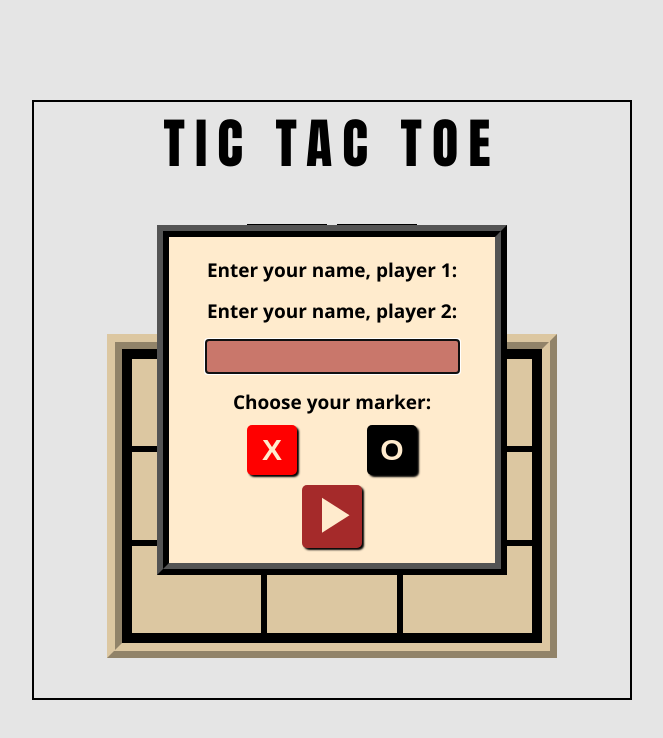
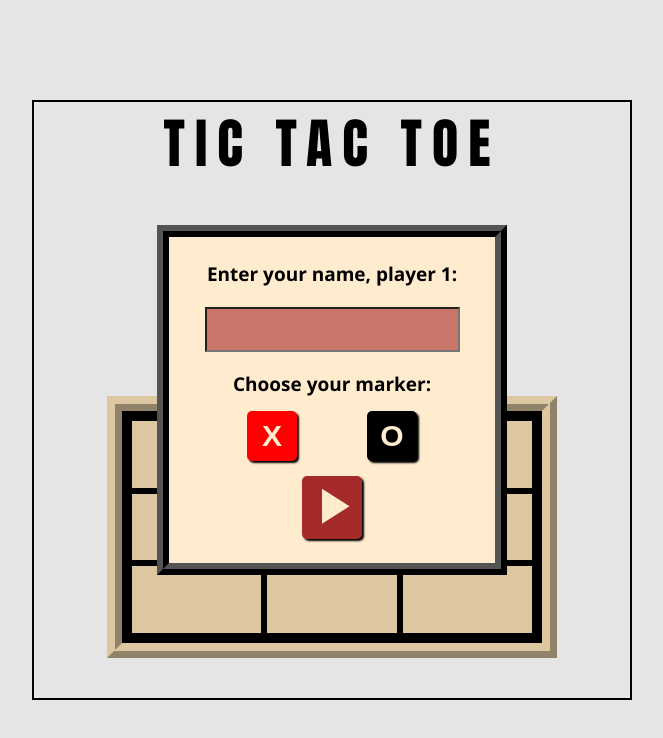
Before and after one commit to tostimontes/tic-tac-toe, a plain HTML site: page index.html in a window 1280 px wide. Shown: the whole page, without its empty margins (308-971 px from the left). Drawn offline with Linux system fonts and the light colour scheme.

Commit message:
feat: player creation via form

```diff
--- a/script.js
+++ b/script.js
@@ -2,6 +2,202 @@
 
 const gameLogic = (function () {
   let player1turn = true;
+  const gameStart = document.addEventListener("DOMContentLoaded", function () {
+    const body = document.querySelector("body");
+    const mainDiv = gameUI.createDOMElement("div", { class: "main" });
+    const gameTitle = gameUI.createDOMElement(
+      "h1",
+      { id: "title" },
+      "TIC TAC TOE"
+    );
+    const roundCounter = gameUI.createDOMElement("div", {
+      id: "round_counter",
+    });
+    const scoreboard = gameUI.createDOMElement("div", { id: "scoreboard" });
+    const player1score = gameUI.createDOMElement("div", {
+      id: "player1score",
+      class: "score_display",
+    });
+    const player2score = gameUI.createDOMElement("div", {
+      id: "player2score",
+      class: "score_display",
+    });
+    const gameboardDisplay = gameUI.createDOMElement("div", {
+      id: "gameboardDisplay",
+    });
+    const a1cell = gameUI.createDOMElement("div", {
+      id: "a1",
+      class: "grid_cell",
+    });
+    const b1cell = gameUI.createDOMElement("div", {
+      id: "b1",
+      class: "grid_cell",
+    });
+    const c1cell = gameUI.createDOMElement("div", {
+      id: "c1",
+      class: "grid_cell",
+    });
+    const a2cell = gameUI.createDOMElement("div", {
+      id: "a2",
+      class: "grid_cell",
+    });
+    const b2cell = gameUI.createDOMElement("div", {
+      id: "b2",
+      class: "grid_cell",
+    });
+    const c2cell = gameUI.createDOMElement("div", {
+      id: "c2",
+      class: "grid_cell",
+    });
+    const a3cell = gameUI.createDOMElement("div", {
+      id: "a3",
+      class: "grid_cell",
+    });
+    const b3cell = gameUI.createDOMElement("div", {
+      id: "b3",
+      class: "grid_cell",
+    });
+    const c3cell = gameUI.createDOMElement("div", {
+      id: "c3",
+      class: "grid_cell",
+    });
+    const turnDisplay = gameUI.createDOMElement("div", {
+      id: "turn_display",
+    });
+    const playerDialog = gameUI.createDOMElement("dialog", {
+      id: "player_dialog",
+    });
+    const dialogForm = gameUI.createDOMElement("form");
+    const chooseName1 = gameUI.createDOMElement(
+      "p",
+      { id: "choose_name_1" },
+      "Enter your name, player 1:"
+    );
+    const chooseName2 = gameUI.createDOMElement(
+      "p",
+      { id: "choose_name_2" },
+      "Enter your name, player 2:"
+    );
+    chooseName1.setAttribute("required", "");
+    chooseName2.setAttribute("required", "");
+    const nameInput = gameUI.createDOMElement("input", { type: "text", id: "name_input" });
+    const markerDiv = gameUI.createDOMElement("div", {
+      id: "marker_selection",
+    });
+    const markerP = gameUI.createDOMElement("p", {}, "Choose your marker: ");
+    function handleClick(e) {
+      e.preventDefault();
+      oOption.classList.add("selected_marker");
+      xOption.classList.remove("selected_marker");
+    }
+    function disableMarker(e) {
+      e.preventDefault();
+      alert("Your marker is already chosen");
+    }
+    const xOption = gameUI.createDOMElement(
+      "button",
+      { id: "X", class: "marker_button" },
+      "X"
+    );
+    xOption.addEventListener("click", handleClick);
+    const oOption = gameUI.createDOMElement(
+      "button",
+      { id: "O", class: "marker_button" },
+      "O"
+    );
+    oOption.addEventListener("click", handleClick);
+    const playButton = gameUI.createDOMElement("button", {
+      id: "play_button",
+      title: "Play!",
+    });
+    playButton.innerHTML =
+      '<svg xmlns="http://www.w3.org/2000/svg" viewBox="0 0 24 24"><title>play</title><path d="M8,5.14V19.14L19,12.14L8,5.14Z" /></svg>';
+    markerDiv.append(xOption, oOption);
+    dialogForm.append(
+      chooseName1,
+      chooseName2,
+      nameInput,
+      markerP,
+      markerDiv,
+      playButton
+    );
+    playerDialog.append(dialogForm);
+    scoreboard.append(player1score, player2score);
+    gameboardDisplay.append(
+      a1cell,
+      a2cell,
+      a3cell,
+      b1cell,
+      b2cell,
+      b3cell,
+      c1cell,
+      c2cell,
+      c3cell
+    );
+    roundCounter.textContent = `Round: ${gameLogic.round}`;
+
+    mainDiv.append(
+      gameTitle,
+      roundCounter,
+      scoreboard,
+      gameboardDisplay,
+      turnDisplay
+    );
+
+    body.append(playerDialog, mainDiv);
+
+    // PLAYER CREATION BEGINS
+    playerDialog.showModal();
+    function form1Or2Display() {
+      return player1turn
+        ? ((chooseName2.style.display = "none"),
+          (chooseName1.style.display = "block"))
+        : ((chooseName2.style.display = "block"),
+          (chooseName1.style.display = "none"));
+    }
+    form1Or2Display();
+    playButton.addEventListener("click", (e) => {
+      e.preventDefault();
+      if (nameInput.value === "") {
+        alert("Please choose a name");
+      } else if (
+        !xOption.classList.contains("selected_marker") &&
+        !oOption.classList.contains("selected_marker")
+      ) {
+        alert("Please choose a marker");
+      }
+      const selectedMarker = playerDialog.querySelector(".selected_marker");
+      if (player1turn) {
+        const player1 = createPlayer(nameInput.value, selectedMarker.id);
+        xOption.removeEventListener("click", handleClick);
+        oOption.removeEventListener("click", handleClick);
+        xOption.classList.contains("selected_marker")
+          ? (oOption.classList.add("selected_marker"),
+            xOption.classList.remove("selected_marker"))
+          : (xOption.classList.add("selected_marker"),
+            oOption.classList.remove("selected_marker"));
+        xOption.addEventListener("click", disableMarker);
+        oOption.addEventListener("click", disableMarker);
+        player1score.textContent = player1.score;
+        player1turn = false;
+        nameInput.value = "";
+        console.log(player1);
+        form1Or2Display();
+      } else {
+        const player2 = createPlayer(nameInput.value, selectedMarker.id);
+        player2score.textContent = player2.score;
+        player1turn = true;
+        xOption.addEventListener("click", handleClick);
+        oOption.addEventListener("click", handleClick);
+        xOption.removeEventListener("click", disableMarker);
+        oOption.removeEventListener("click", disableMarker);
+        playerDialog.close();
+        console.log(player2);
+        alert("START!");
+      }
+    });
+  });
+
   return {
     round: 1,
     resetScoreboard: function () {
@@ -104,84 +300,11 @@ const gameUI = (function UIsetter() {
 
 // const player1 = askForPlayerInfo();
 // const player2 = askForPlayerInfo();
-let player1 = createPlayer("Aitor", "X");
-let player2 = createPlayer("Matxin", "O");
+// let player1 = createPlayer("Aitor", "X");
+// let player2 = createPlayer("Matxin", "O");
 
 // Create dialog which prompts for name and marker (radio button)
 
 // GAME STARTER DISPLAY
-const body = document.querySelector("body");
-const mainDiv = gameUI.createDOMElement("div", { class: "main" });
-const gameTitle = gameUI.createDOMElement("h1", { id: "title" }, "TIC TAC TOE");
-const scoreboard = gameUI.createDOMElement("div", { id: "scoreboard" });
-const player1score = gameUI.createDOMElement(
-  "div",
-  { id: "player1score", class: "score_display" },
-  player1.score
-);
-const player2score = gameUI.createDOMElement(
-  "div",
-  { id: "player2score", class: "score_display" },
-  player2.score
-);
-const gameboardDisplay = gameUI.createDOMElement("div", {
-  id: "gameboardDisplay",
-});
-const a1cell = gameUI.createDOMElement("div", { id: "a1", class: "grid_cell" });
-const b1cell = gameUI.createDOMElement("div", { id: "b1", class: "grid_cell" });
-const c1cell = gameUI.createDOMElement("div", { id: "c1", class: "grid_cell" });
-const a2cell = gameUI.createDOMElement("div", { id: "a2", class: "grid_cell" });
-const b2cell = gameUI.createDOMElement("div", { id: "b2", class: "grid_cell" });
-const c2cell = gameUI.createDOMElement("div", { id: "c2", class: "grid_cell" });
-const a3cell = gameUI.createDOMElement("div", { id: "a3", class: "grid_cell" });
-const b3cell = gameUI.createDOMElement("div", { id: "b3", class: "grid_cell" });
-const c3cell = gameUI.createDOMElement("div", { id: "c3", class: "grid_cell" });
-const turnDisplay = gameUI.createDOMElement("div", { id: "turn_display" });
-const playerDialog = gameUI.createDOMElement("dialog", { id: "player_dialog" });
-const dialogForm = gameUI.createDOMElement("form");
-const chooseName1 = gameUI.createDOMElement(
-  "p",
-  { id: "choose_name_1" },
-  "Enter your name, player 1:"
-);
-const chooseName2 = gameUI.createDOMElement(
-  "p",
-  { id: "choose_name_2" },
-  "Enter your name, player 2:"
-);
-const nameInput = gameUI.createDOMElement("input", { type: "text" });
-const markerDiv = gameUI.createDOMElement(
-  "div",
-  { id: "marker_selection" }
-);
-const markerP = gameUI.createDOMElement("p", {},"Choose your marker: ")
-const xOption = gameUI.createDOMElement("button", { id: "X", class: "marker_button" }, "X");
-const oOption = gameUI.createDOMElement("button", { id: "O", class: "marker_button" }, "O");
-const playButton = gameUI.createDOMElement("button", { id: "play_button", title: "Play!" });
-playButton.innerHTML =
-  '<svg xmlns="http://www.w3.org/2000/svg" viewBox="0 0 24 24"><title>play</title><path d="M8,5.14V19.14L19,12.14L8,5.14Z" /></svg>';
-markerDiv.append(xOption, oOption);
-dialogForm.append(chooseName1, chooseName2, nameInput, markerP, markerDiv, playButton)
-playerDialog.append(dialogForm);
-scoreboard.append(player1score, player2score);
-gameboardDisplay.append(
-  a1cell,
-  a2cell,
-  a3cell,
-  b1cell,
-  b2cell,
-  b3cell,
-  c1cell,
-  c2cell,
-  c3cell
-);
-
-mainDiv.append(gameTitle, scoreboard, gameboardDisplay, turnDisplay);
-
-body.append(playerDialog, mainDiv);
 
 // GAME START
-playerDialog.showModal();
-
-
-// LISTENERS
--- a/style.css
+++ b/style.css
@@ -2,6 +2,16 @@
   margin: 0;
   padding: 0;
   box-sizing: border-box;
+}
+
+@keyframes scaleUpDown {
+  0%,
+  100% {
+    transform: scale(1);
+  }
+  50% {
+    transform: scale(1.2);
+  }
 }
 
 :root {
@@ -21,6 +31,7 @@ body {
 }
 
 #player_dialog {
+  /* display: none; */
   width: 35rem;
   height: 35rem;
   padding: 2rem;
@@ -51,6 +62,7 @@ body {
       letter-spacing: 0.15rem;
       background-color: rgba(165, 42, 42, 0.592);
       color: wheat;
+      outline: none;
     }
     > #marker_selection {
       display: flex;
@@ -67,6 +79,10 @@ body {
         box-shadow: 2px 2px 2px black;
         font-weight: bold;
         font-size: 3rem;
+      }
+      > .selected_marker {
+        animation: scaleUpDown 1.5s infinite ease-in-out;
+        transform: scale(1.2);
       }
       > #X {
         background-color: red;
@@ -100,6 +116,14 @@ button {
   }
 }
 
+#penis {
+  font-size: 10rem;
+  z-index: 5;
+  width: 5rem;
+  height: 5rem;
+
+}
+
 .main {
   position: absolute;
   top: 50%;
@@ -118,6 +142,16 @@ button {
     font-size: 5.4rem;
     letter-spacing: 1rem;
   }
+}
+
+#round_counter {
+  height: min(5rem, 100%);
+  width: 30%;
+  font-size: 4.4rem;
+  display: flex;
+  justify-content: center;
+  align-items: center;
+  font-size: 4.4rem;
 }
 
 #scoreboard {
```
